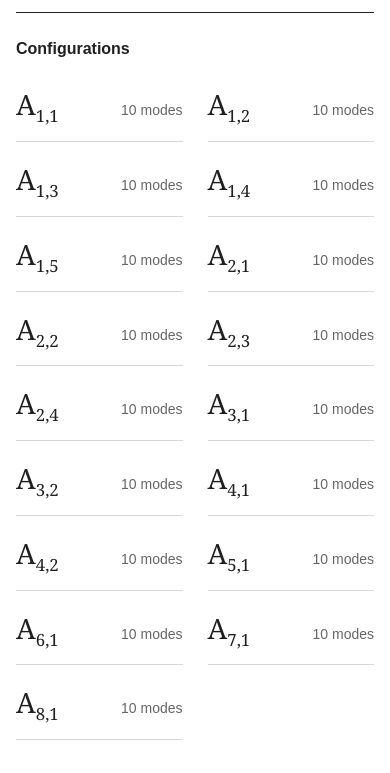
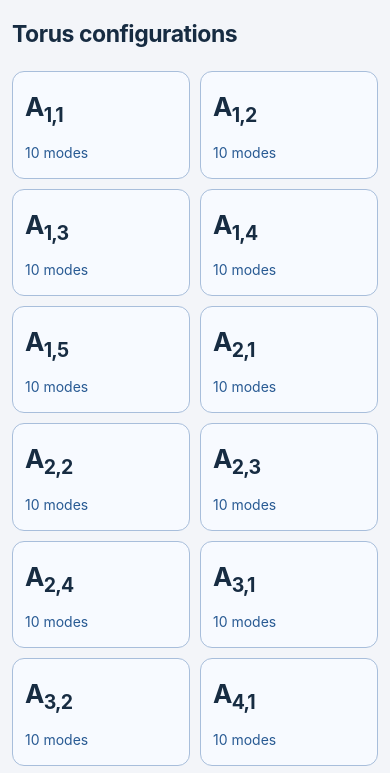
Before and after one commit to lzy11231212-creator/hopfion-results, a plain HTML site: page index.html in a window 390 px wide. Shown: the part 86-859 px from the top of the page. Drawn offline with Linux system fonts and the light colour scheme.

Commit message:
Restore the configuration directory card layout

```diff
--- a/index.html
+++ b/index.html
@@ -8,21 +8,29 @@
   <style>
     :root { font: 16px/1.45 Arial, Helvetica, sans-serif; color: #202020; background: #fff; font-synthesis: none; --line: #d8d8d8; --muted: #666; }
     * { box-sizing: border-box; }
-    body { margin: 0; }
+    body { margin: 0; min-height: 100vh; }
+    body[data-screen="configurations"] { font-family: Inter, system-ui, sans-serif; line-height: 1.5; color: #172c42; background: #f3f5f9; }
+    body[data-screen="configurations"] main { max-width: 1400px; padding: 27px 28px 32px; }
+    body[data-screen="configurations"] .site-header { display: block; border: 0; padding-bottom: 0; margin-bottom: 18px; }
+    body[data-screen="configurations"] h1 { font-family: Inter, system-ui, sans-serif; font-size: clamp(27px,4.5vw,41px); font-weight: 690; line-height: 1.2; letter-spacing: -.045em; }
+    body[data-screen="configurations"] .subtitle { margin: 2px 0 18px; color: #53667c; font-size: 16px; }
+    body[data-screen="configurations"] .document-type { display: none; }
     [hidden] { display: none !important; }
     main { max-width: 1480px; margin: 0 auto; padding: 27px 40px 36px; }
     .site-header { display: flex; justify-content: space-between; align-items: baseline; gap: 24px; border-bottom: 1px solid #252525; padding-bottom: 17px; margin-bottom: 25px; }
     h1 { margin: 0; font: 400 clamp(29px,3.2vw,36px)/1.15 Georgia, 'Times New Roman', serif; letter-spacing: -.025em; }
     .subtitle { margin: 7px 0 0; font-size: 14px; color: var(--muted); }
     .document-type { flex: 0 0 auto; font-size: 14px; color: var(--muted); }
-    #configuration-heading { margin: 30px 0 7px; font-size: 16px; font-weight: 600; }
-    #configuration-list { display: grid; grid-template-columns: repeat(5,minmax(0,1fr)); column-gap: 34px; }
-    .configuration-card { display: flex; align-items: baseline; justify-content: space-between; gap: 12px; padding: 24px 0 18px; border-bottom: 1px solid var(--line); color: inherit; text-decoration: none; }
-    .configuration-name { font: 400 30px/1.2 Georgia, 'Times New Roman', serif; }
-    .configuration-name sub { font-size: .6em; }
-    .configuration-status { color: var(--muted); font-size: 14px; white-space: nowrap; }
-    .configuration-card:hover { border-color: #555; }
-    .configuration-card:hover .configuration-name { text-decoration: underline; text-decoration-thickness: 1px; text-underline-offset: 6px; }
+    #configuration-heading { margin: 22px 0 20px; font-size: 23px; font-weight: 650; letter-spacing: -.02em; }
+    #configuration-list { display: grid; grid-template-columns: repeat(auto-fill,minmax(220px,1fr)); gap: 13px; }
+    .configuration-card { display: block; padding: 22px; border: 1px solid #d8dfe9; border-radius: 12px; background: #fff; color: inherit; text-decoration: none; transition: border-color .15s, box-shadow .15s; }
+    .configuration-name { display: block; font-size: 26px; font-weight: 650; letter-spacing: -.03em; }
+    .configuration-name sub { font-size: .75em; }
+    .configuration-status { display: block; margin-top: 11px; color: #5a6b80; font-size: 14px; }
+    .configuration-card:hover { border-color: #799fc9; box-shadow: 0 6px 18px #2038580c; }
+    .configuration-card:focus-visible { outline: 2px solid #5794d8; outline-offset: 3px; }
+    .configuration-card.available { border-color: #a8bedb; background: #f7faff; }
+    .configuration-card.available .configuration-status { color: #285a93; }
     a:focus-visible, button:focus-visible, input:focus-visible, select:focus-visible { outline: 2px solid #333; outline-offset: 4px; }
     .breadcrumb { margin: 0 0 9px; font-size: 14px; }
     .breadcrumb a { color: var(--muted); text-underline-offset: 3px; }
@@ -76,7 +84,6 @@
     .mode:disabled { opacity: 1; color: #888; }
     .mode:disabled:hover { background: #fff; }
     @media (max-width: 1100px) {
-      #configuration-list { grid-template-columns: repeat(4,minmax(0,1fr)); column-gap: 28px; }
       .layout { grid-template-columns: minmax(0,1fr) 202px; gap: 24px; }
       .figure-toolbar { padding: 0 12px; gap: 12px; }
       .views { gap: 10px; }
@@ -85,17 +92,15 @@
       main { padding: 23px 24px 30px; }
       .layout { grid-template-columns: minmax(0,1fr); gap: 26px; }
       .stage { height: clamp(350px,56vh,650px); }
-      #configuration-list { grid-template-columns: repeat(3,minmax(0,1fr)); column-gap: 24px; }
+      body[data-screen="configurations"] main { padding: 18px 12px 24px; }
     }
     @media (max-width: 520px) {
       main { padding: 19px 16px 28px; }
       .site-header { display: block; padding-bottom: 15px; margin-bottom: 20px; }
       .document-type { display: none; }
       h1 { font-size: 29px; }
-      #configuration-heading { margin-top: 24px; }
-      #configuration-list { grid-template-columns: repeat(2,minmax(0,1fr)); column-gap: 25px; }
-      .configuration-card { padding: 21px 0 15px; }
-      .configuration-name { font-size: 28px; }
+      #configuration-list { grid-template-columns: repeat(2,minmax(0,1fr)); gap: 10px; }
+      .configuration-card { padding: 15px 12px; }
       .configuration-status { font-size: 14px; }
       .figure-toolbar { flex-wrap: wrap; gap: 4px; padding: 9px 10px 0; }
       .stage-title { flex: 1 0 100%; gap: 12px; }
@@ -109,7 +114,7 @@
     }
   </style>
 </head>
-<body>
+<body data-screen="configurations">
 <main>
   <header class="site-header">
     <div>
@@ -119,7 +124,7 @@
     <span class="document-type">Supplementary material</span>
   </header>
   <section id="configuration-screen" aria-labelledby="configuration-heading">
-    <h2 id="configuration-heading">Configurations</h2>
+    <h2 id="configuration-heading">Torus configurations</h2>
     <div id="configuration-list"></div>
   </section>
   <section id="viewer-screen" hidden aria-labelledby="configuration-title">
@@ -3905,6 +3910,7 @@ function start() {
     const legacy = location.hash.match(/^#mode-(\d+)$/);
     const route = location.hash.match(/^#configuration\/([a-z0-9-]+)(?:\/mode\/(\d+))?$/);
     const configuration = configurations.find(item => item.id === (legacy ? 'a1-1' : route?.[1]));
+    document.body.dataset.screen = configuration ? 'viewer' : 'configurations';
     if (!configuration) {
       cancelMode();
       activeConfiguration = null;
```
